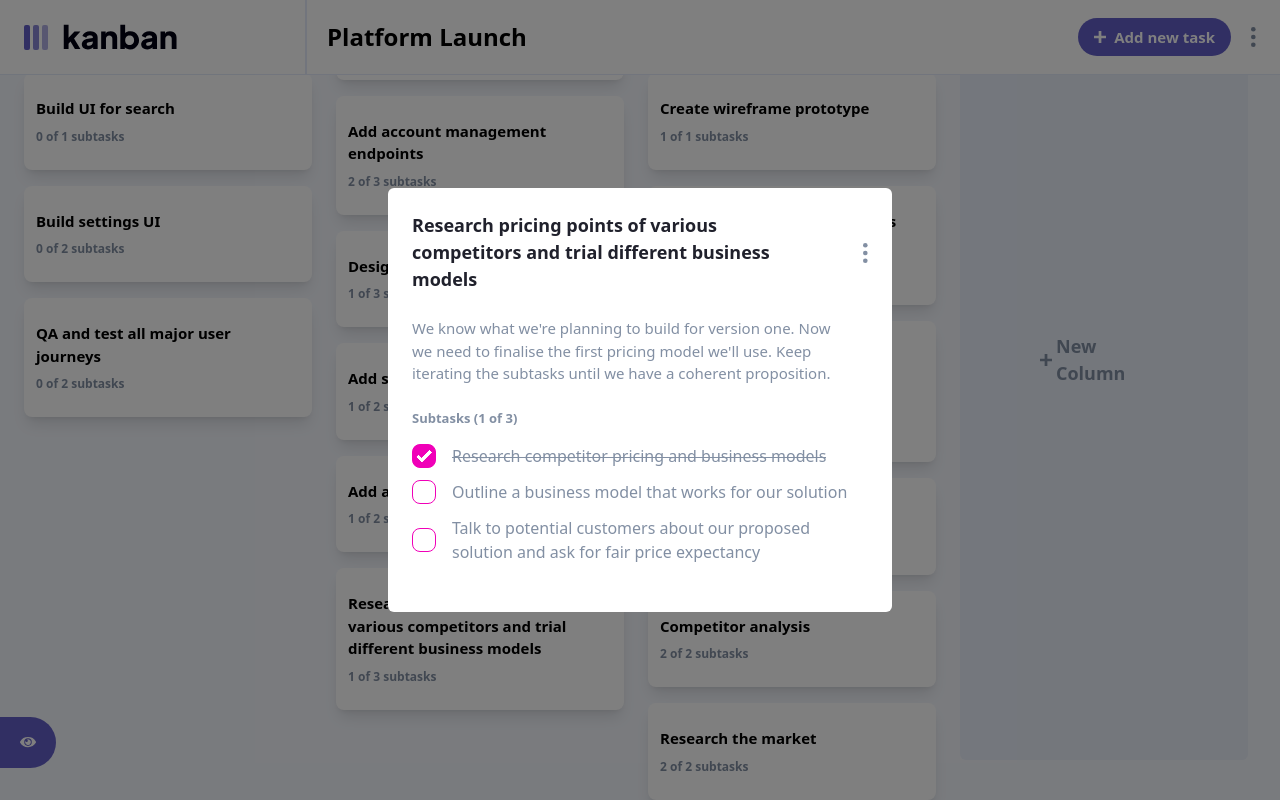
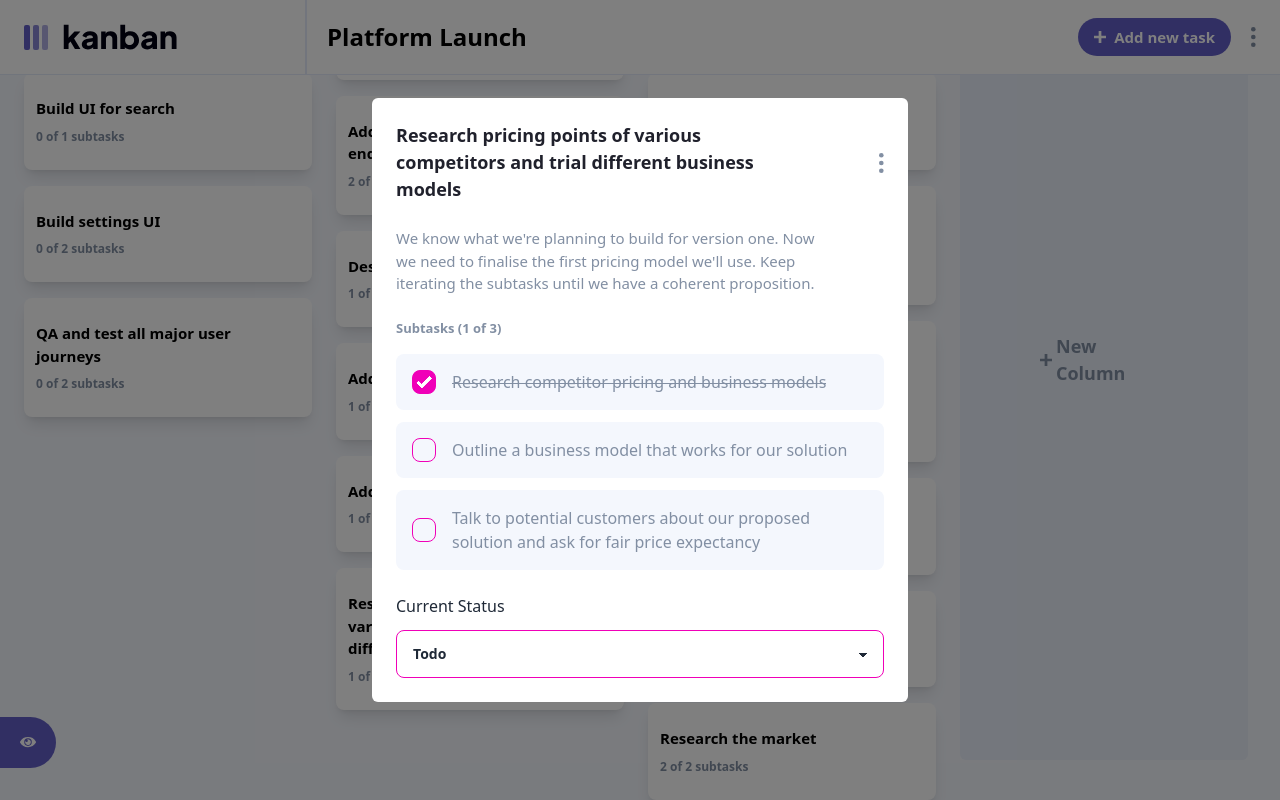
Before and after one commit to EkChills/Kanban-Task-Manager, a React (Vite) app: page / in a window 1280 px wide. Both pictures are taken after a click on the element 480 px from the left and 812 px from the top of the page. Shown: the part 174-974 px from the top of the page. Built offline with nearby package versions, Linux system fonts and the light colour scheme.

Commit message:
added select menu

```diff
--- a/src/components/modals/ViewTaskDetails.jsx
+++ b/src/components/modals/ViewTaskDetails.jsx
@@ -7,6 +7,8 @@ import elipse from '../../assets/icon-vertical-ellipsis.svg'
 const ViewTaskDetails = ({ info }) => {
   const { allBoards, changeBoard, tasksIndex, isChecked, showSelected, setShowSelected, closeViewTasksModal } = React.useContext(TasksContext);
   const boardTitle = allBoards.map(((item) => item.name))
+  const { columns } = allBoards[tasksIndex]
+
 
   console.log(info);
 
@@ -35,15 +37,22 @@ const ViewTaskDetails = ({ info }) => {
             <div className='flex flex-col space-y-3'>
               {info?.subtasks?.map((task) => {
                 return (
-                  <div className='flex items-center space-x-4 '>
+                  <div className='flex items-center space-x-4 form-cont p-4 rounded-lg'>
                     <input type="checkbox" className='checkbox checkbox-secondary' checked={task.isCompleted} id='subtasks' />
-                    <label htmlFor="subtasks" className={`text-grey max-w-[416px] ${!isChecked && task.isCompleted && 'text-grey crossed'} ${!isChecked && !task.isCompleted && 'text-darkBlack'} ${isChecked && task.isCompleted && 'text-grey crossed' } ${isChecked && !task.isCompleted && 'text-pureWhite'} `}>{task.title}</label>
+                    <label htmlFor="subtasks" className={`text-grey max-w-[416px] ${!isChecked && task.isCompleted && 'text-grey crossed'} ${!isChecked && !task.isCompleted && 'text-darkBlack'} ${isChecked && task.isCompleted && 'text-grey crossed'} ${isChecked && !task.isCompleted && 'text-pureWhite'} `}>{task.title}</label>
                   </div>
                 )
               })}
             </div>
           </div>
-          <div></div>
+          <div className='flex flex-col space-y-3'>
+            <label htmlFor="select">Current Status</label>
+            <select className={`select ${!isChecked ? 'select-secondary' : 'select-primary' } w-full`}>
+              {columns.map((item) => {
+                return <option>{item.name}</option>
+              })}
+            </select>
+          </div>
         </div>
       </div>
 
@@ -57,6 +66,9 @@ svg {
   fill: #828FA3;
 }
 
+  .form-cont {
+    background: var(--main-bcg);
+  }
 
   .main-modal {
     position: fixed;
```
